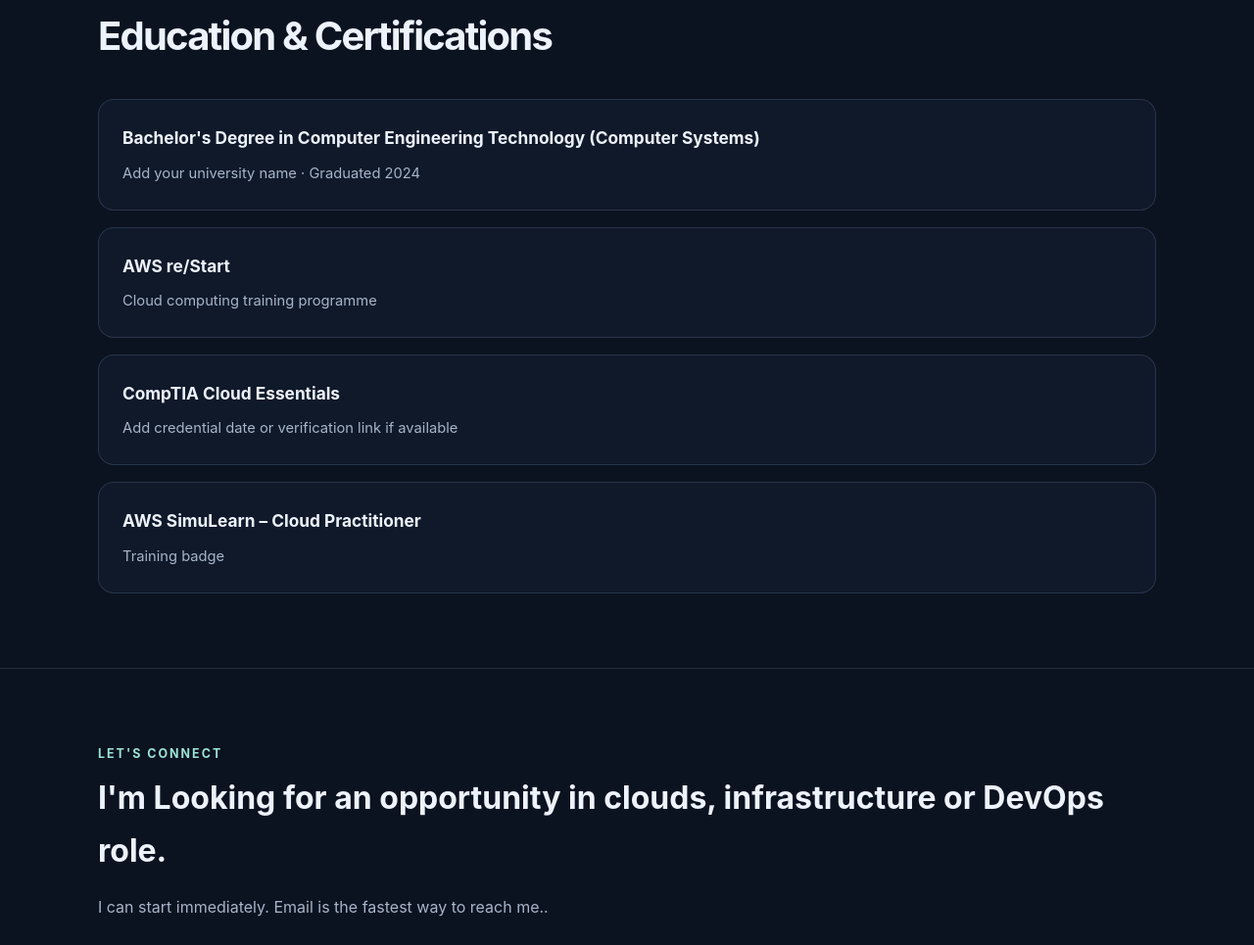
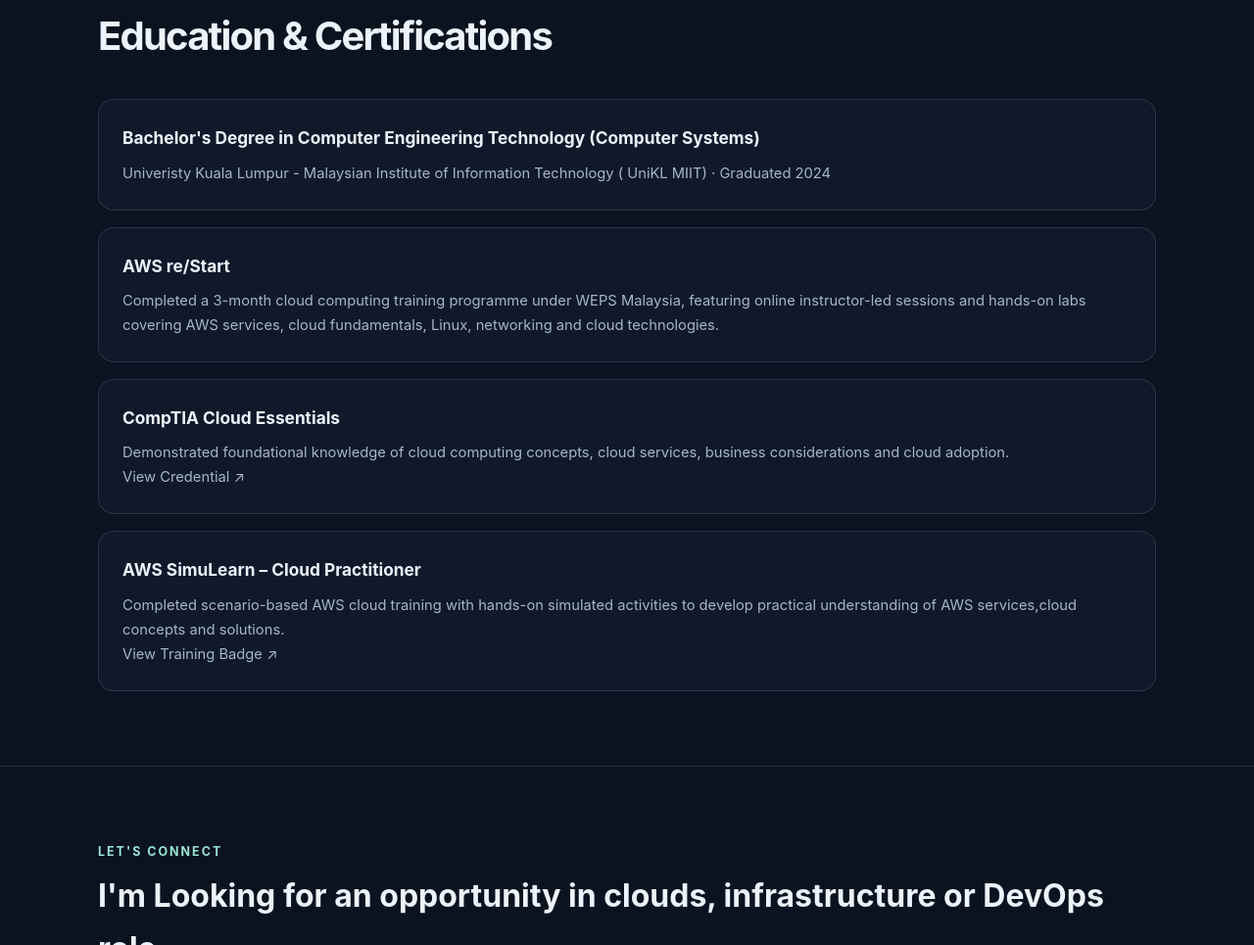
Before and after one commit to Annur01/annur-portfolio, a plain HTML site: page index.html in a window 1280 px wide. Shown: the part 3748-4713 px from the top of the page at 98% size. Drawn offline with Linux system fonts and the light colour scheme.

Commit message:
Update index.html

```diff
--- a/index.html
+++ b/index.html
@@ -280,19 +280,22 @@
         <div class="timeline">
           <article class="card">
             <h3>Bachelor's Degree in Computer Engineering Technology (Computer Systems)</h3>
-            <p class="subtle">Add your university name · Graduated 2024</p>
+            <p class="subtle">Univeristy Kuala Lumpur - Malaysian Institute of Information Technology ( UniKL MIIT) · Graduated 2024</p>
           </article>
           <article class="card">
             <h3>AWS re/Start</h3>
-            <p class="subtle">Cloud computing training programme</p>
+            <p class="subtle">Completed a 3-month cloud computing training programme under WEPS Malaysia, featuring online instructor-led sessions and hands-on labs covering AWS services,
+              cloud fundamentals, Linux, networking and cloud technologies. </p>
           </article>
           <article class="card">
             <h3>CompTIA Cloud Essentials</h3>
-            <p class="subtle">Add credential date or verification link if available</p>
+            <p class="subtle"> Demonstrated foundational knowledge of cloud computing concepts, cloud services, business considerations and cloud adoption. <br> <a href="https://www.credly.com/badges/38107780-ecf7-4b1c-9728-55557e6cc40d/linked_in_profile"
+            target="_blank" rel="noopener noreferrer"> View Credential ↗ </a></p>
           </article>
           <article class="card">
             <h3>AWS SimuLearn – Cloud Practitioner</h3>
-            <p class="subtle">Training badge</p>
+            <p class="subtle"> Completed scenario-based AWS cloud training with hands-on simulated activities to develop practical understanding of AWS services,cloud concepts and solutions.<br>
+            <a href="https://www.credly.com/badges/95ad2f55-7aae-45dc-aaf5-292056cea497/linked_in_profile" target="_blank" rel="noopener noreferrer"> View Training Badge ↗ </a></p>
           </article>
         </div>
       </div>
```
